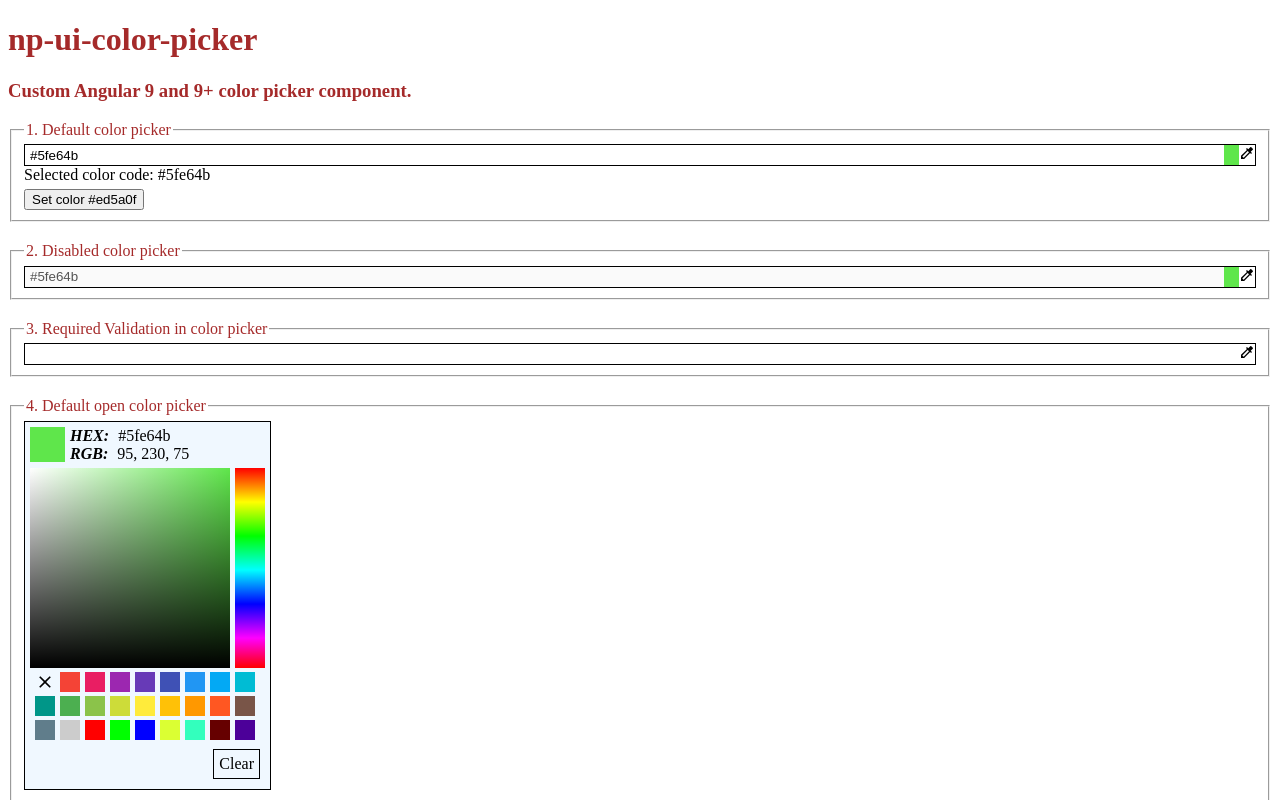
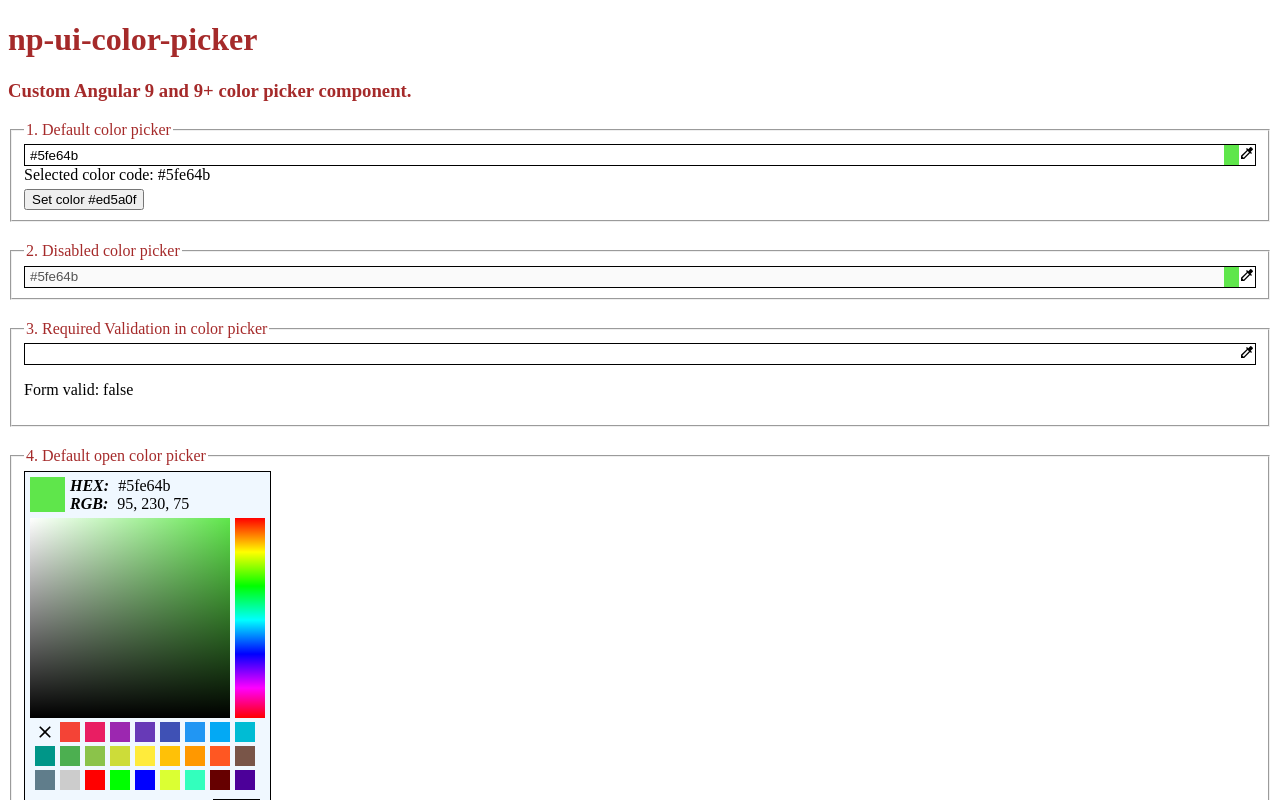
Before and after one commit to NilavPatel/np-color-picker-package, an Angular app: page / in a window 1280 px wide. Shown: the top 800 px of the page. Built offline with nearby package versions, Linux system fonts and the light colour scheme.

Commit message:
add form validation in tests

```diff
--- a/src/app/app.component.html
+++ b/src/app/app.component.html
@@ -20,14 +20,17 @@
 </div>
 
 <div>
+    <form #form="ngForm">
         <fieldset>
             <legend>3. Required Validation in color picker</legend>
-        <np-ui-color-picker [(ngModel)]="currentColor3" [required]="true" #validations="ngModel">
+            <np-ui-color-picker [(ngModel)]="currentColor3" required #validations="ngModel" name="colorPicker">
             </np-ui-color-picker>
             <div *ngIf="validations.control.touched && validations.control.errors?.required" class="color-red">
                 Color is required.
             </div>
+            <p>Form valid: {{ form.valid }}</p>
         </fieldset>
+    </form>
 </div>
 
 <div>
```
Lines whose indentation alone changed are shown as unchanged.
